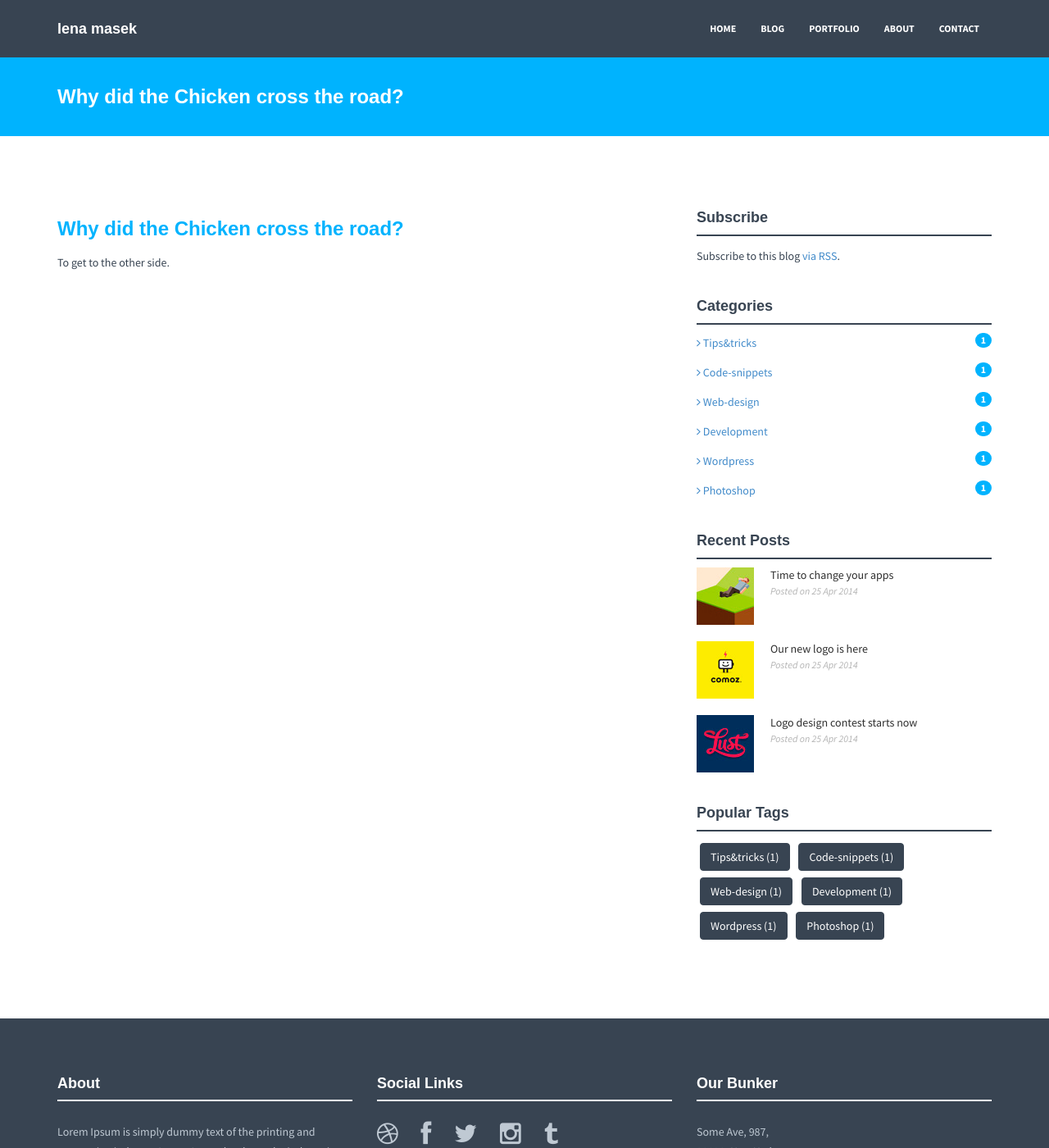
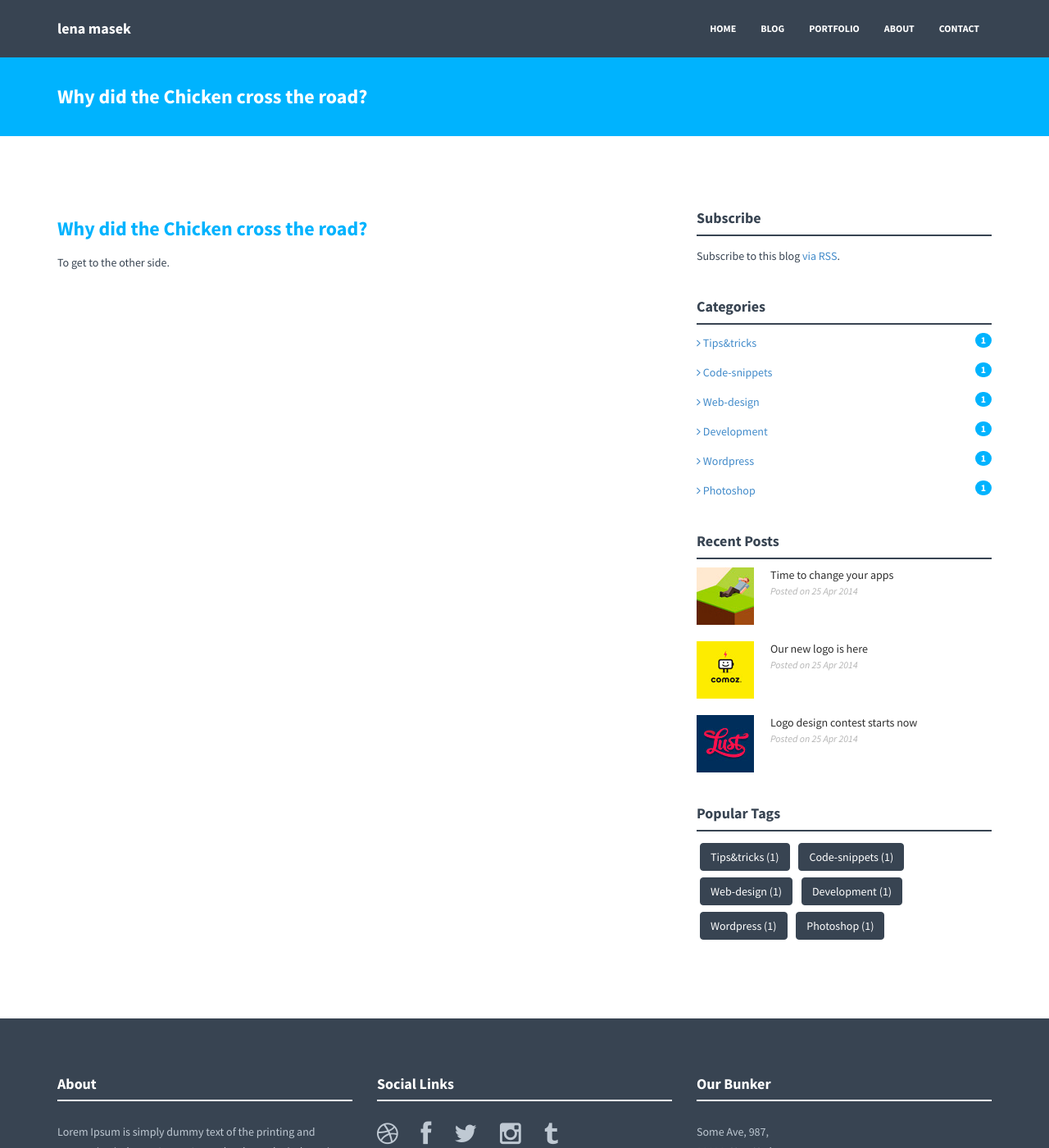
Before and after one commit to lenamasek/lenamasek.github.io, a Jekyll site: the page built from _posts/question/2014-04-15-your-project-name.markdown, in a window 1280 px wide and 1400 px high. Shown: the whole window at 82% size. Built offline with Jekyll 4.4.1, drawn with Linux system fonts in a browser that asks for light colours; nearby versions of some CDN libraries.

Commit message:
font change to source

```diff
--- a/_includes/css/style.css
+++ b/_includes/css/style.css
@@ -30,7 +30,7 @@ body {
 	}
 
 h1, h2, h3, h4, h5, h6 {
-	font-family: 'Raleway', sans-serif;
+	font-family: 'Source Sans Pro', sans-serif;
 	font-weight: 700;
 }
 
@@ -102,7 +102,7 @@ a:focus {
 }
 
 .navbar-brand {
-	font-family: 'Raleway', sans-serif;
+	font-family: 'Source Sans Pro', sans-serif;
 	font-weight: 900;
 }
 
```
